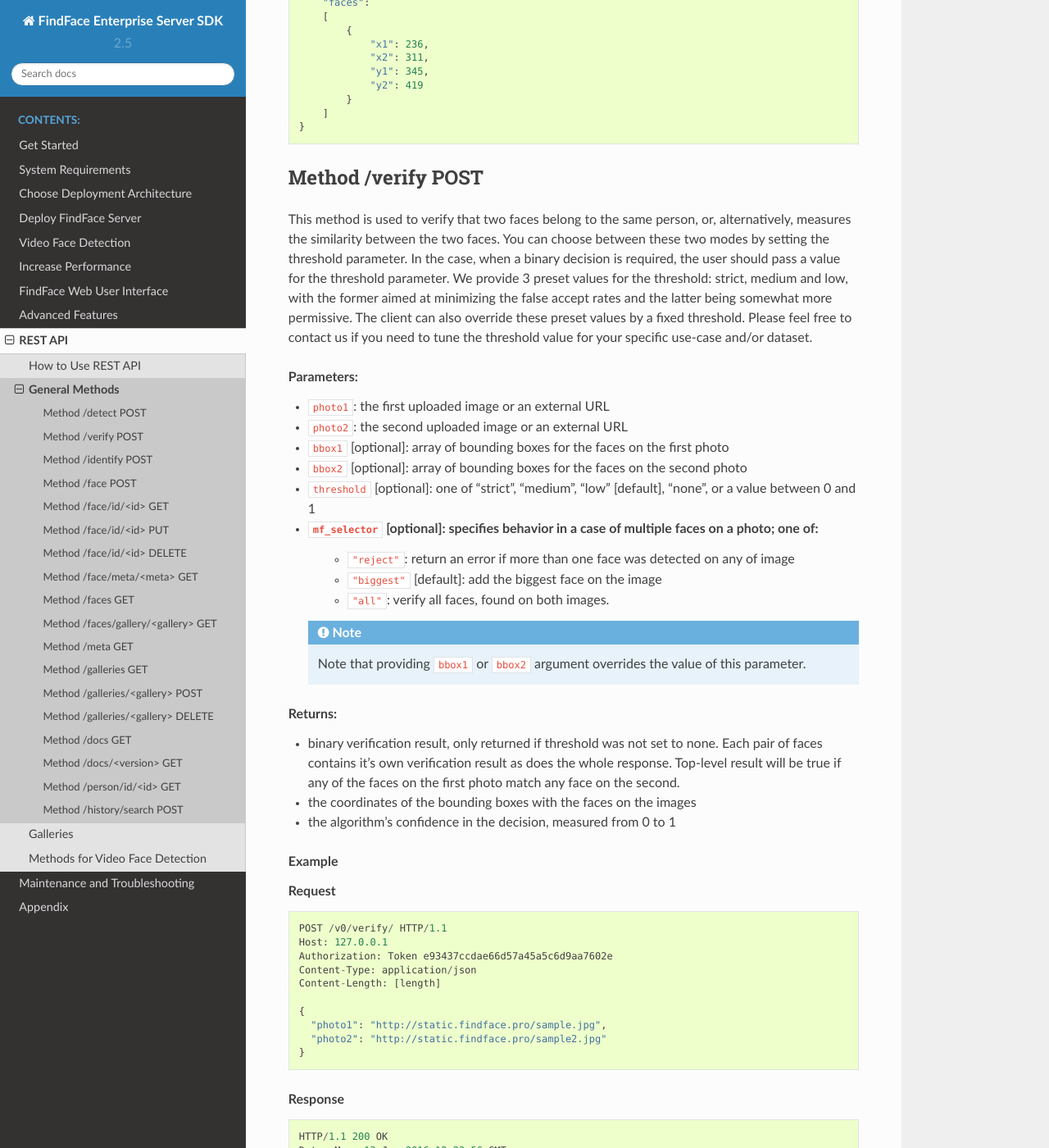
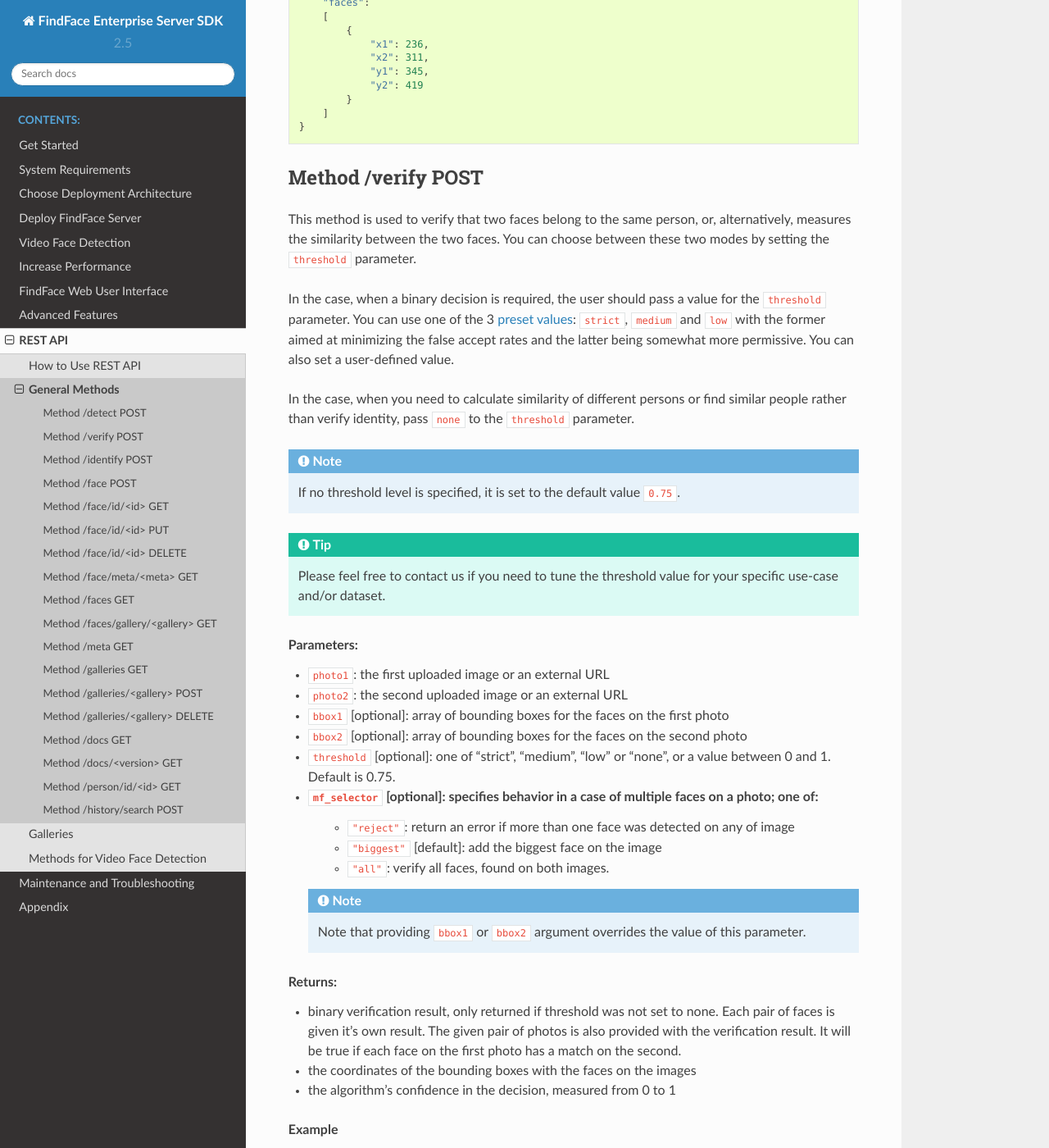
Before and after one commit to NTech-Lab/docs, a Sphinx documentation site: the page built from docs/methods.rst, in a window 1280 px wide and 1400 px high, scrolled down 1367 px. Shown: the whole window at 82% size. Built offline with Sphinx 7.4.7 and the Read the Docs theme 2.0.0, drawn with Linux system fonts in a browser that asks for light colours; some of the changed text lies outside the part shown.

```diff
--- a/docs/methods.rst
+++ b/docs/methods.rst
@@ -62,16 +62,18 @@ will use to fetch the image.
 Method /verify POST
 ---------------------------
 
-This method is used to verify that two faces belong to the same person,
-or, alternatively, measures the similarity between the two faces. You
-can choose between these two modes by setting the threshold parameter.
-In the case, when a binary decision is required, the user should pass a
-value for the threshold parameter. We provide 3 preset values for the
-threshold: strict, medium and low, with the former aimed at minimizing
-the false accept rates and the latter being somewhat more permissive.
-The client can also override these preset values by a fixed threshold.
-Please feel free to contact us if you need to tune the threshold value
-for your specific use-case and/or dataset.
+This method is used to verify that two faces belong to the same person, or, alternatively, measures the similarity between the two faces. You
+can choose between these two modes by setting the ``threshold`` parameter.
+
+In the case, when a binary decision is required, the user should pass a value for the ``threshold`` parameter. You can use one of the 3 :ref:`preset values <thresholds>`: ``strict``, ``medium`` and ``low`` with the former aimed at minimizing the false accept rates and the latter being somewhat more permissive. You can also set a user-defined value.
+
+In the case, when you need to calculate similarity of different persons or find similar people rather than verify identity, pass ``none`` to the ``threshold`` parameter.
+
+.. note::
+   If no threshold level is specified, it is set to the default value ``0.75``.
+
+.. tip::
+   Please feel free to contact us if you need to tune the threshold value for your specific use-case and/or dataset.
 
 .. rubric:: Parameters:
 
@@ -79,7 +81,7 @@ for your specific use-case and/or dataset.
 * ``photo2``: the second uploaded image or an external URL
 * ``bbox1`` [optional]: array of bounding boxes for the faces on the first photo
 * ``bbox2`` [optional]: array of bounding boxes for the faces on the second photo
-* ``threshold`` [optional]: one of "strict", "medium", "low" [default], "none", or a value between 0 and 1
+* ``threshold`` [optional]: one of "strict", "medium", "low" or "none", or a value between 0 and 1. Default is 0.75.
 * ``mf_selector`` [optional]: specifies behavior in a case of multiple faces on a photo; one of:
    * ``"reject"``: return an error if more than one face was detected on any of image
    * ``"biggest"`` [default]: add the biggest face on the image
@@ -90,7 +92,7 @@ for your specific use-case and/or dataset.
 
 .. rubric:: Returns:
 
-* binary verification result, only returned if threshold was not set to none. Each pair of faces contains it's own verification result as does the whole response. Top-level result will be true if any of the faces on the first photo match any face on the second.
+* binary verification result, only returned if threshold was not set to none. Each pair of faces is given it's own result. The given pair of photos is also provided with the verification result. It will be true if each face on the first photo has a match on the second.
 * the coordinates of the bounding boxes with the faces on the images
 * the algorithm's confidence in the decision, measured from 0 to 1
 
@@ -147,17 +149,13 @@ for your specific use-case and/or dataset.
 Method /identify POST
 ---------------------------
 
-This method is used to search through the face database. The method
-returns at most n faces (one by default), which are the most similar to
-the specified face, and the similarity is above the specified threshold.
-You can optionally specify gallery id to check photo only against photos
-in this gallery.
+This method is used to search through the face database. The method returns at most n faces (one by default), which are the most similar to the specified face, and the similarity is above the specified :ref:`threshold <thresholds>`. You can optionally specify a gallery id to check a photo only against photos in this gallery.
 
 .. rubric:: Parameters:
 
 * ``photo``: the uploaded image, or an external URL
 * ``x1, y1, x2, y2`` [optional]: coordinates of a bounding box of the face on the photo
-* ``threshold`` [optional]: one of "strict", "medium", "low" [default], "none" or a value between 0 and 1
+* ``threshold`` [optional]: one of "strict", "medium", "low" or "none", or a value between 0 and 1. Default is 0.75.
 * ``n`` [optional]: maximum number of closest faces to return, 1 by default
 * ``strict`` [optional]: specifies behavior in case if one or several tntapi shards are out of service. This parameter takes priority over the ``tntapi_ignore_search_errors`` parameter from the findface-facenapi :ref:`configuration file <configure-network>`.
    * ``True``: return an error if some tntapi shards are out of service
```
Also changed, not shown: docs/extraction_api.rst (+14 -7 lines), docs/regenerate_facens.rst (+4 -7 lines), docs/rest_about.rst (+9 -5 lines).
